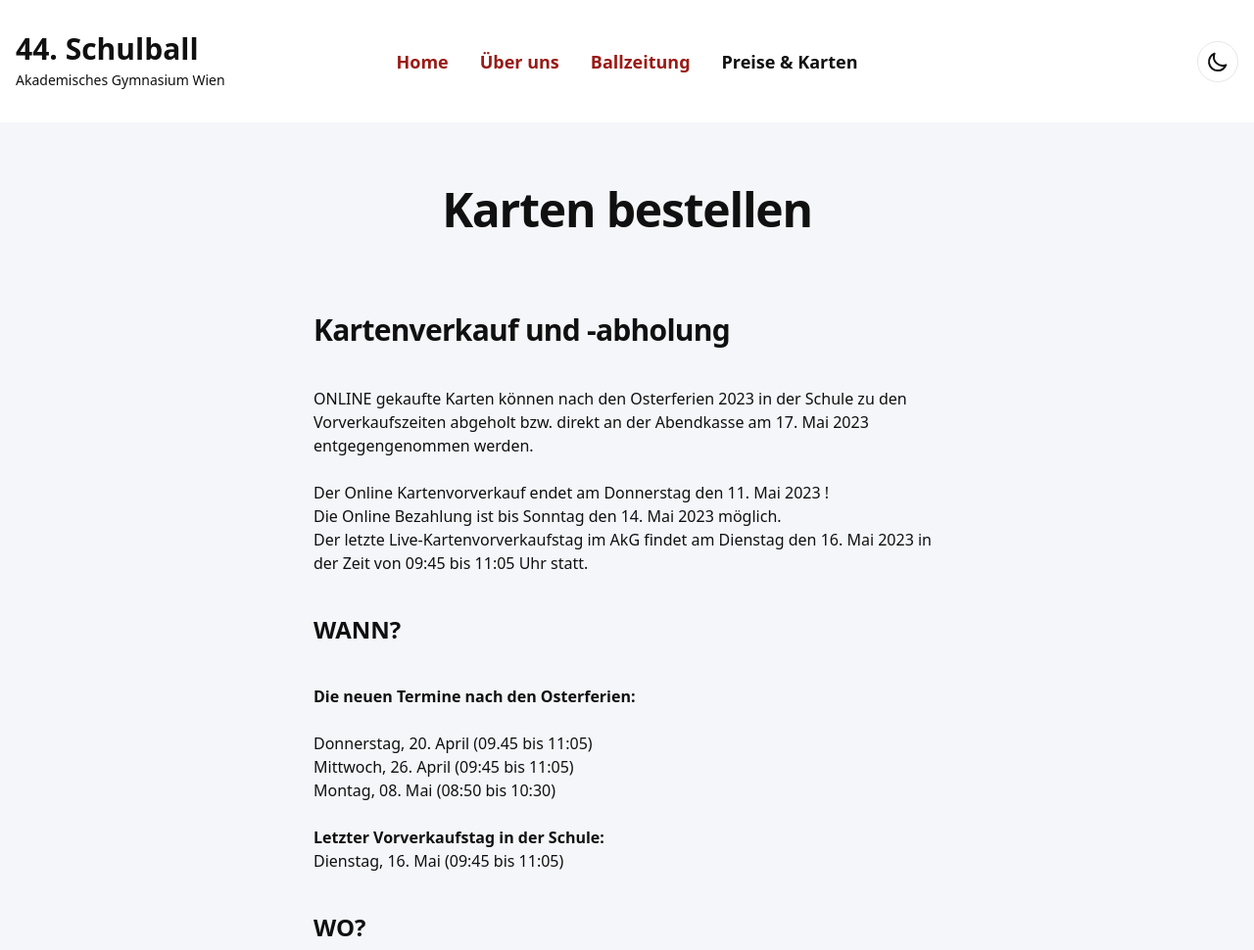
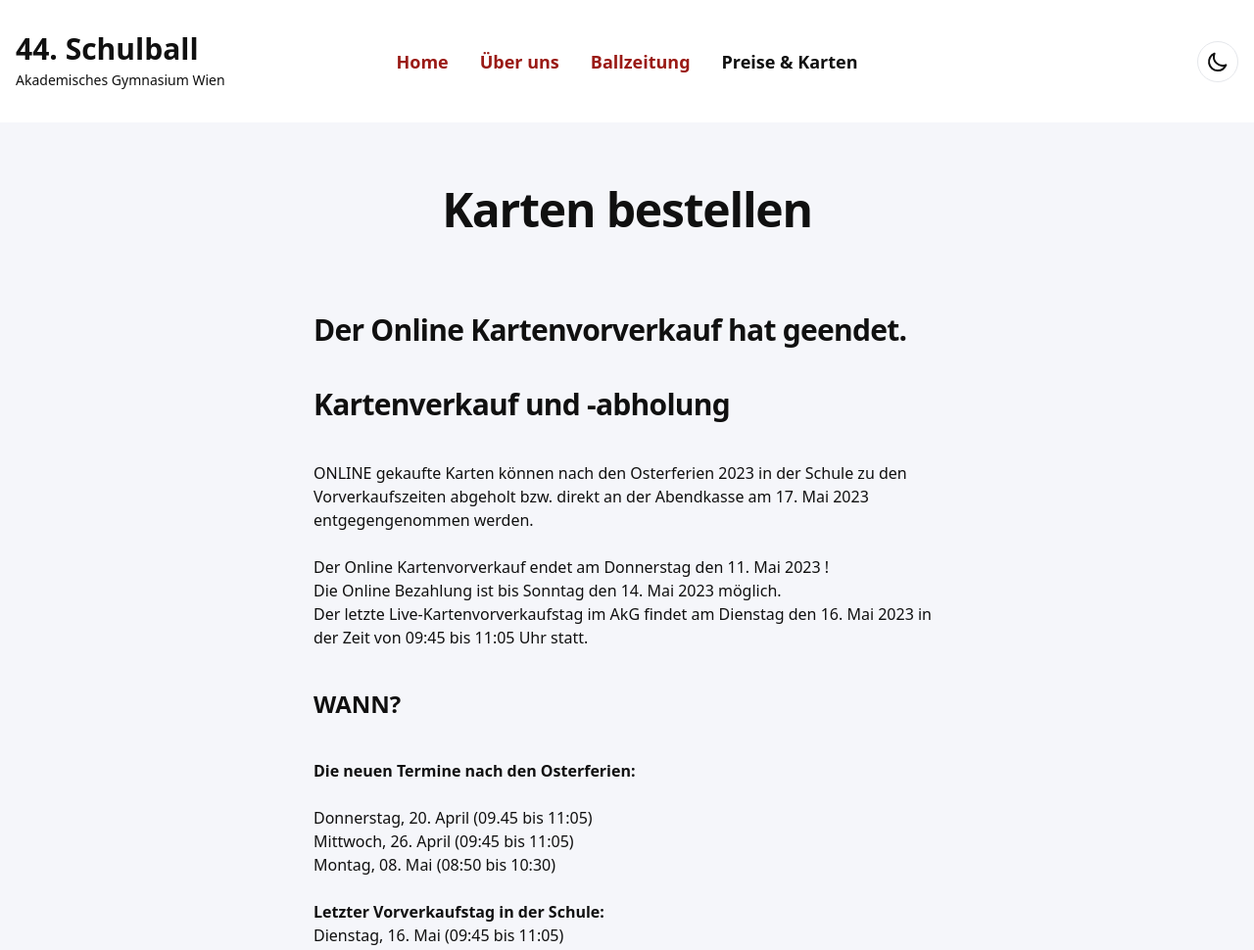
Before and after one commit to adamr04/akg_schulball_2025, a Gatsby site: page /reservation in a window 1280 px wide. Shown: the top 970 px of the page at 98% size. Built offline with nearby package versions, Linux system fonts and the light colour scheme; Gatsby itself is replaced by a stand-in of ours; some packages are replaced by stand-ins of ours.

Commit message:
Ende Online Kartenvorverkauf

```diff
--- a/src/components/ReservationForm/index.tsx
+++ b/src/components/ReservationForm/index.tsx
@@ -99,6 +99,8 @@ export const ReservationForm = () => {
         copy=""
       />
       <div className="form">
+
+        <h2>Der Online Kartenvorverkauf hat geendet.</h2>
         <h2>Kartenverkauf und -abholung</h2>
         <p>ONLINE gekaufte Karten können nach den Osterferien 2023 in der Schule zu den Vorverkaufszeiten abgeholt bzw. direkt an der Abendkasse am 17. Mai 2023 entgegengenommen werden. <br></br>
           <br></br>
```
